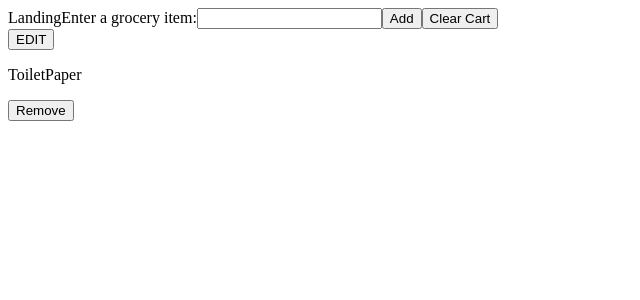
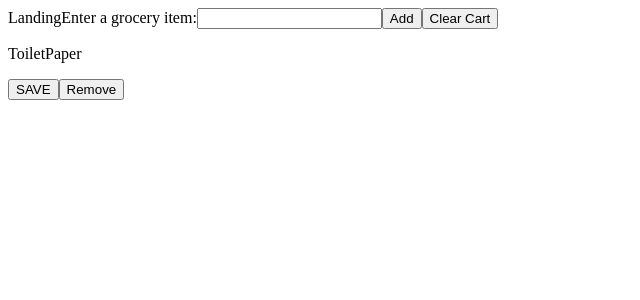
Before and after one commit to BrendenSeifried/shoppinglist-enhanced, a React app: page / in a window 1280 px wide. Shown: the top 300 px of the page, without its empty margins (0-640 px from the left). Built offline with nearby package versions, Linux system fonts and the light colour scheme.

Commit message:
added edit button that brings up input when clicked

```diff
--- a/src/components/DOMcomponent.js
+++ b/src/components/DOMcomponent.js
@@ -1,13 +1,32 @@
-import React from 'react';
+import React, { useState } from 'react';
 import { useItemContext } from '../context/ItemContext';
 
 export default function DOMcomponent({ items }) {
-  const { removeGrocery } = useItemContext();
+  //   const { edit } = useItemContext();
+
+  const {
+    removeGrocery,
+    allItems,
+    submitGrocery,
+    setGrocery,
+    grocery,
+    clearAll,
+    edit,
+    editBtn,
+    text,
+  } = useItemContext();
   return (
     <div>
-      <button>EDIT</button>
+      {edit && (
+        <input
+          type="text"
+          value={grocery}
+          onChange={(e) => setGrocery(e.target.value)}
+        />
+      )}
       <p>{items.item}</p>
 
+      <button onClick={editBtn}>{edit ? 'EDIT' : 'SAVE'}</button>
       <button onClick={() => removeGrocery(items.id)}>Remove</button>
     </div>
   );
--- a/src/context/ItemContext.jsx
+++ b/src/context/ItemContext.jsx
@@ -1,4 +1,3 @@
-import { array } from 'prop-types';
 import { createContext, useContext, useReducer, useState } from 'react';
 
 const initItem = [{ id: Date.now(), item: 'ToiletPaper' }];
@@ -32,6 +31,12 @@ const ContextProvider = ({ children }) => {
   const [grocery, setGrocery] = useState(''); ////text to enter item
   const [allItems, dispatch] = useReducer(reducer, initItem); ///dispatch and array of items
 
+  const [edit, setEdit] = useState(false);
+
+  const editBtn = () => {
+    setEdit(!edit);
+  };
+
   /////ADDING NEW GROCERY
   const submitGrocery = () => {
     dispatch({ type: 'NEW', payload: { item: grocery } });
@@ -54,6 +59,7 @@ const ContextProvider = ({ children }) => {
   ////////EDIT GROCERY
   const editGrocery = (id) => {
     dispatch({ type: 'EDIT', payload: { item: grocery, id } });
+    setEdit(!edit);
   };
   /////////////////////////
 
@@ -67,6 +73,9 @@ const ContextProvider = ({ children }) => {
         clearAll,
         removeGrocery,
         editGrocery,
+        setEdit,
+        edit,
+        editBtn,
       }}
     >
       {children}
```
